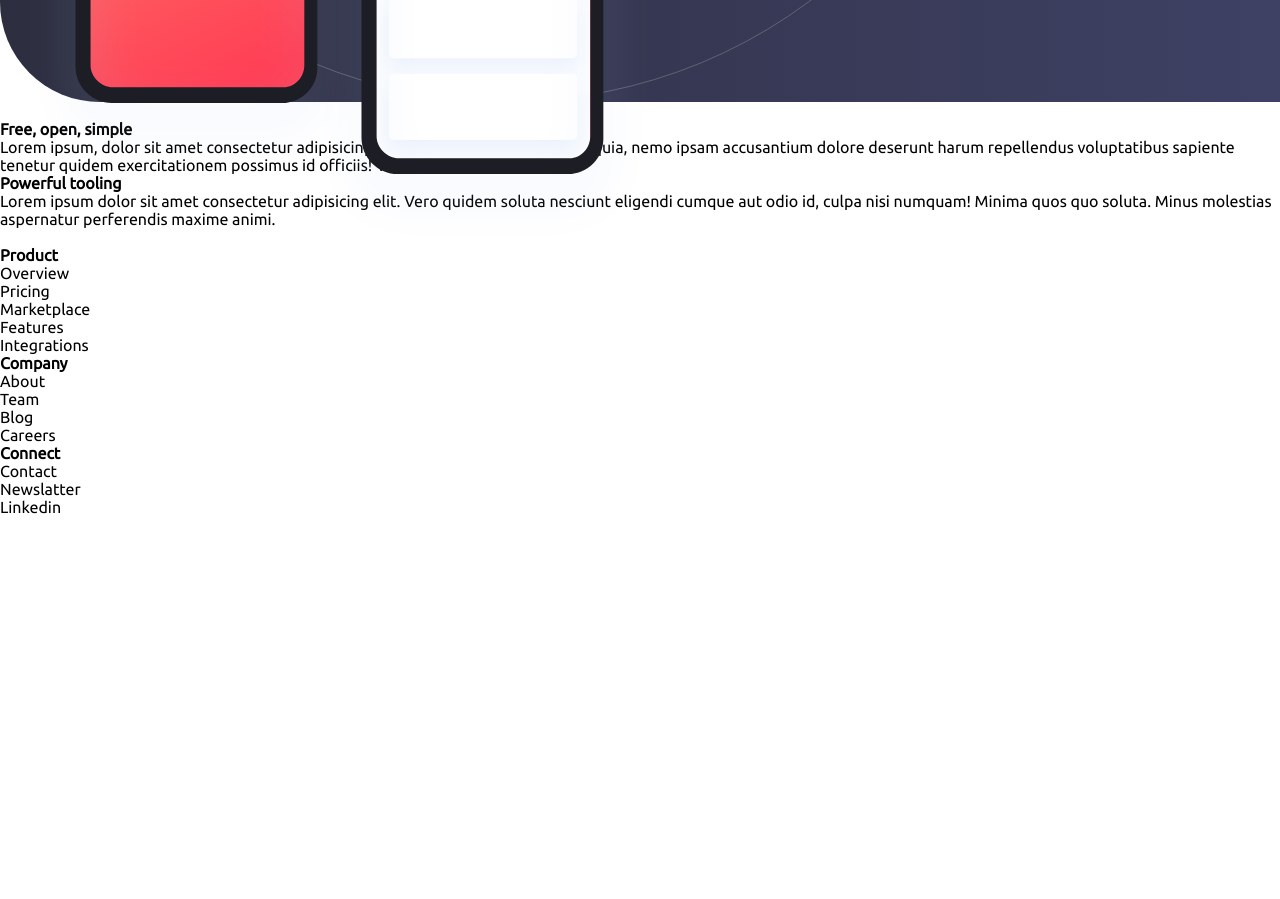
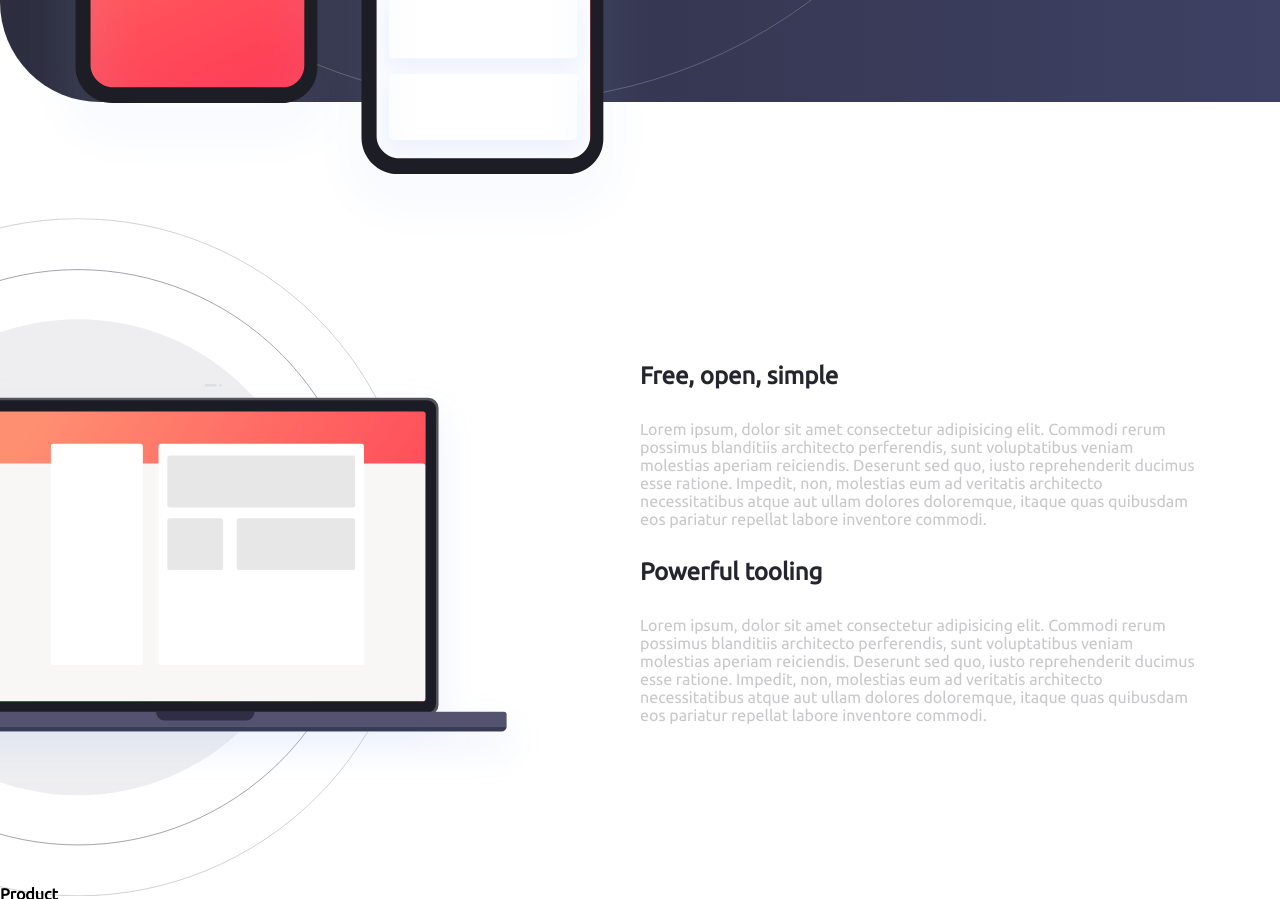
Before and after one commit to Gabrielish/SDA-blogr-landing-page, a plain HTML site: page index.html in a window 1280 px wide. Shown: the part 1531-2430 px from the top of the page. Before the commit the page ends 2047 px from the top, so only its background shows below. Drawn offline with Linux system fonts and the light colour scheme.

Commit message:
Simple section

```diff
--- a/index.html
+++ b/index.html
@@ -82,12 +82,21 @@
     <!-- IMPORTANT START OF SIMPLE SECTION -->
 
     <section id="simple">
-      <div><img src="" alt=""></div>
-      <div>
-        <h4>Free, open, simple</h4>
-        <p>Lorem ipsum, dolor sit amet consectetur adipisicing elit. Nostrum earum aperiam, quia, nemo ipsam accusantium dolore deserunt harum repellendus voluptatibus sapiente tenetur quidem exercitationem possimus id officiis! Vel, perferendis modi.</p>
-        <h4>Powerful tooling</h4>
-        <p>Lorem ipsum dolor sit amet consectetur adipisicing elit. Vero quidem soluta nesciunt eligendi cumque aut odio id, culpa nisi numquam! Minima quos quo soluta. Minus molestias aspernatur perferendis maxime animi.</p>
+      <div class="flex-container">
+        <div class="content-right">
+          <img src="images/illustration-laptop-desktop.svg" alt="">
+        </div>
+        <div class="content-left">
+          <div>
+            <h4>Free, open, simple</h4>
+            <p>Lorem ipsum, dolor sit amet consectetur adipisicing elit. Commodi rerum possimus blanditiis architecto perferendis, sunt voluptatibus veniam molestias aperiam reiciendis. Deserunt sed quo, iusto reprehenderit ducimus esse ratione. Impedit, non, molestias eum ad veritatis architecto necessitatibus atque aut ullam dolores doloremque, itaque quas quibusdam eos pariatur repellat labore inventore commodi.</p>
+          </div>
+          <div>
+            <h4>Powerful tooling</h4>
+            <p>Lorem ipsum, dolor sit amet consectetur adipisicing elit. Commodi rerum possimus blanditiis architecto perferendis, sunt voluptatibus veniam molestias aperiam reiciendis. Deserunt sed quo, iusto reprehenderit ducimus esse ratione. Impedit, non, molestias eum ad veritatis architecto necessitatibus atque aut ullam dolores doloremque, itaque quas quibusdam eos pariatur repellat labore inventore commodi.</p>
+          </div>
+        </div>
+
       </div>
     </section>
 
--- a/style.css
+++ b/style.css
@@ -152,7 +152,7 @@ header .buttons {
     padding: 80px;
 }
 
-.flex-container {
+#future .flex-container {
     display: flex;
     justify-content: space-between;
 }
@@ -238,3 +238,41 @@ header .buttons {
     font-size: 14px;
     color: var(--colorGrayish);
 }
+
+/* TODO SIMPLE SECTION */
+
+#simple {
+    margin-top: 150px;
+    padding: 80px;
+}
+
+#simple .flex-container {
+    display: flex;
+    justify-content: space-between;
+    flex-wrap: wrap;
+}
+
+
+#simple .content-left {
+    width: 50%;
+}
+
+#simple .content-left h4 {
+    color: var(--colorVeryDarkBlue);
+    font-size: 1.5rem;
+    margin: 30px 0;
+}
+
+#simple .content-left p {
+    color: var(--colorGrayish);
+}
+
+#simple .content-right {
+    transform: scale(150%);
+    width: 50%;
+    margin-left: -200px;
+}
+
+#simple .content-right img {
+    max-width: 100%;
+}
```
